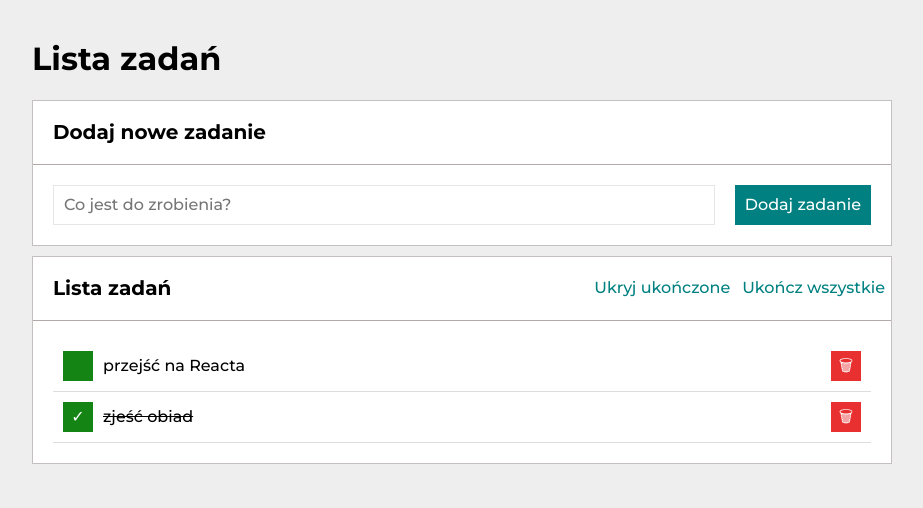
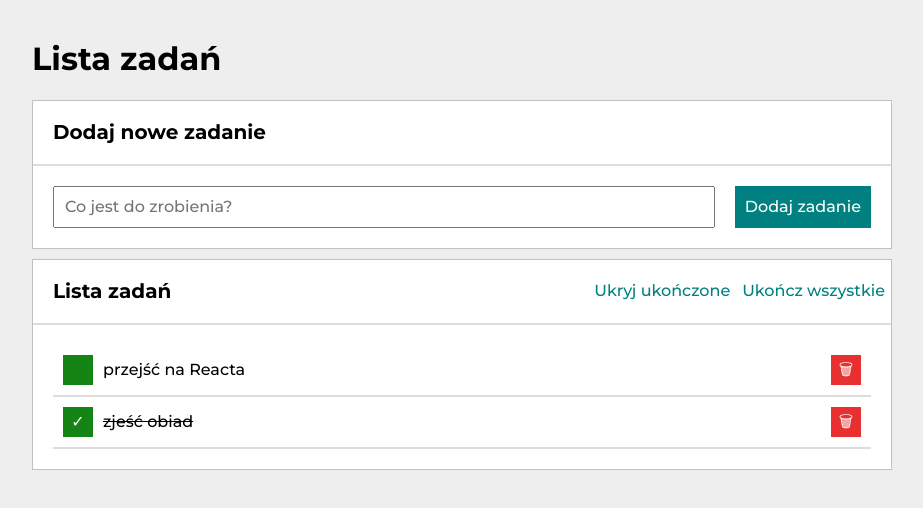
Before and after one commit to KarolinaJ33/to-do-list-react, a React (Create React App) app: page / in a window 1280 px wide. Shown: the top 508 px of the page, without its empty margins (178-1101 px from the left). Built offline with nearby package versions, Linux system fonts and the light colour scheme.

Commit message:
modified css in Section, Tasks and Form

```diff
--- a/src/Form/style.css
+++ b/src/Form/style.css
@@ -12,7 +12,7 @@
 
 .form__newTask {
     padding: 10px;
-    border: 1px solid hsl(0, 0%, 90%);
+    border: 1px solid rgb 180, 169, 169;
 }
 
 @media (max-width: 767px) {
--- a/src/Section/style.css
+++ b/src/Section/style.css
@@ -5,13 +5,13 @@
 }
 
 .section__header {
-    border-bottom: 1px solid rgb(180, 169, 169);
+    border-bottom: 2px solid #ddd;
 }
 
 .section__header--grid {
     display: grid;
     grid-template-columns: 1fr auto;
-    border-bottom: 1px solid rgb(180, 169, 169) ;
+    border-bottom: 2px solid #ddd ;
 }
 
 @media (max-width: 767px) {
--- a/src/Tasks/style.css
+++ b/src/Tasks/style.css
@@ -10,7 +10,7 @@
     grid-gap: 10px;
     align-items: center;
     padding: 10px;
-    border-bottom: 1px solid #ddd;
+    border-bottom: 2px solid #ddd;
 }
 
 .task__item--hidden {
```
